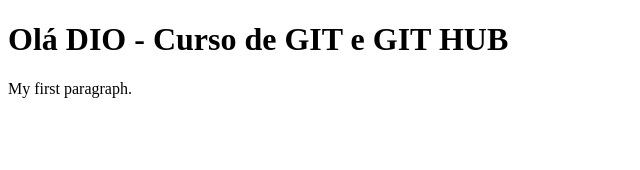
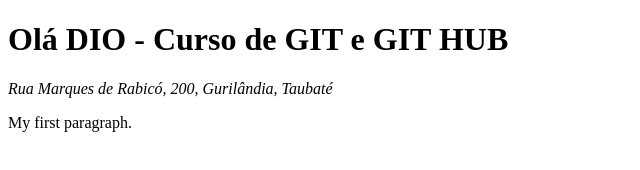
Before and after one commit to rodrigodsantana/gitdigitalinnovationone, a plain HTML site: page index.html in a window 1280 px wide. Shown: the whole page, without its empty margins (0-640 px from the left). Drawn offline with Linux system fonts and the light colour scheme.

Commit message:
Adicionar Footer

```diff
--- a/index.html
+++ b/index.html
@@ -5,7 +5,11 @@
 <main>
 <h1>Olá DIO - Curso de GIT e GIT HUB</h1>
 </main>
-
+<footer>
+    <address>
+        Rua Marques de Rabicó, 200, Gurilândia, Taubaté
+    </address>
+</footer>
 <p>My first paragraph.</p>
 
 </body>
```
